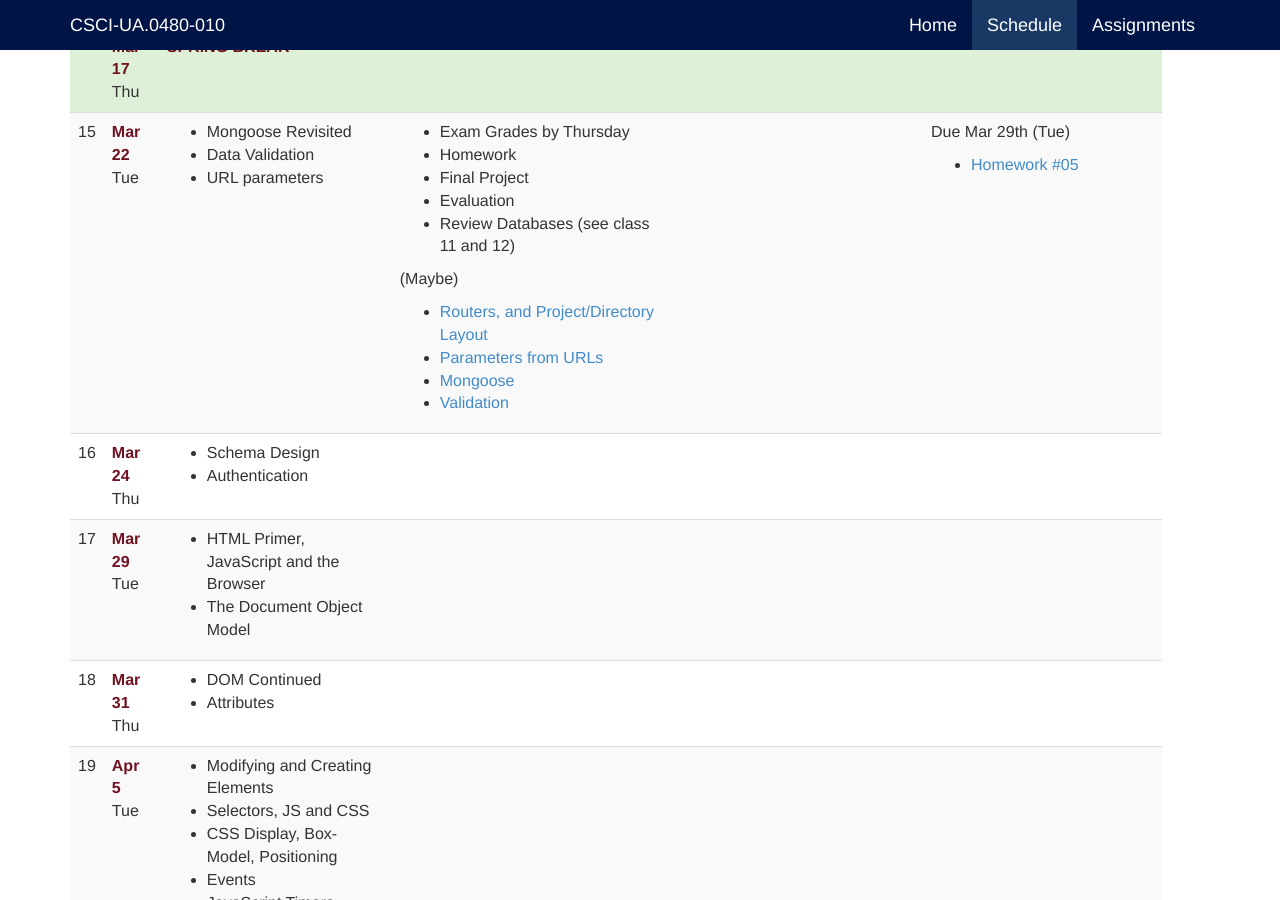
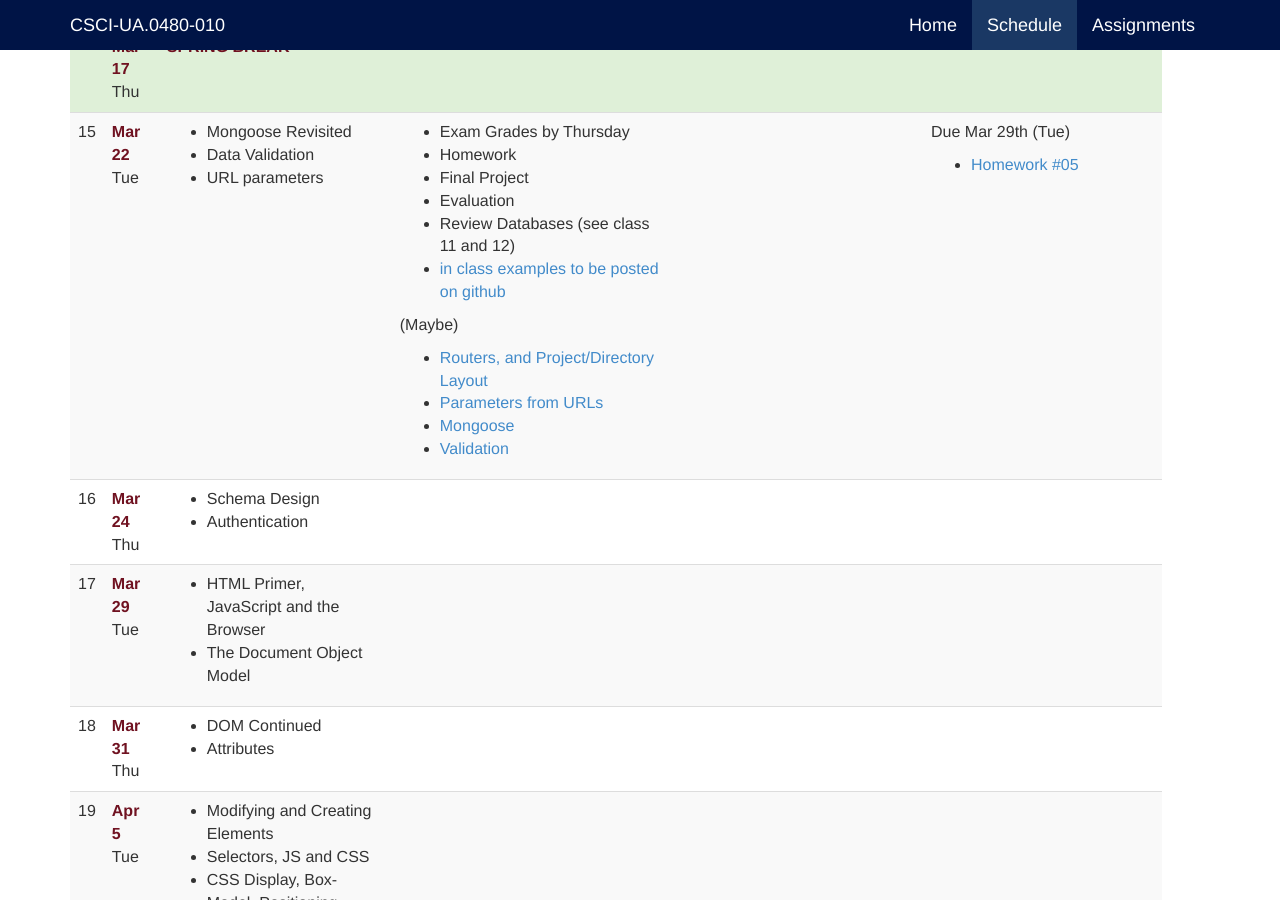
Before and after one commit to jl4282/csci-ua.0480-spring2016-010, a Jekyll site: the page built from schedule.markdown, in a window 1280 px wide and 900 px high, scrolled down 3586 px. Built offline with Jekyll 4.4.1, drawn with Linux system fonts in a browser that asks for light colours.

Commit message:
add class 15 examples

```diff
--- a/_includes/schedule/15.markdown
+++ b/_includes/schedule/15.markdown
@@ -5,6 +5,7 @@
 * Final Project
 * Evaluation
 * Review Databases (see class 11 and 12)
+* [in class examples to be posted on github](https://github.com/jversoza/ait-spring-16-examples)
 
 (Maybe)
 
```
